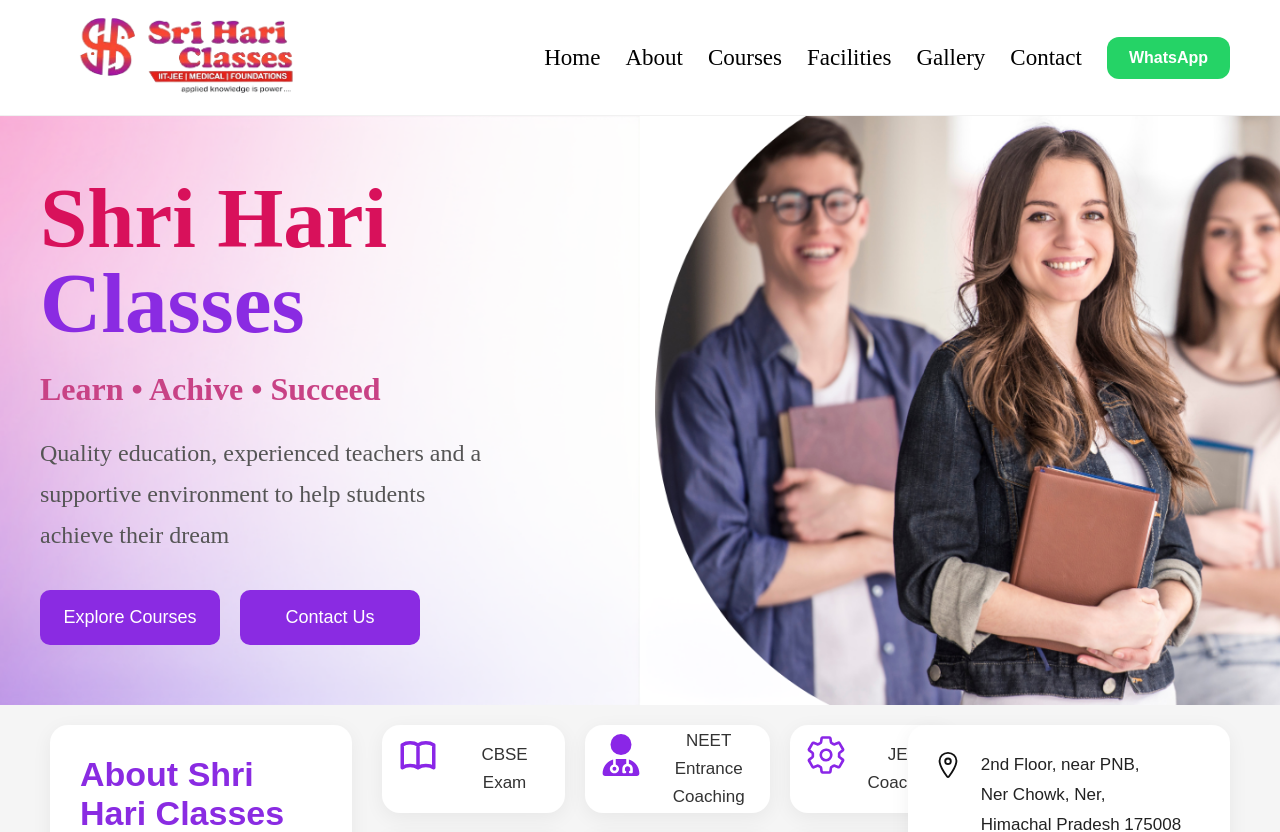
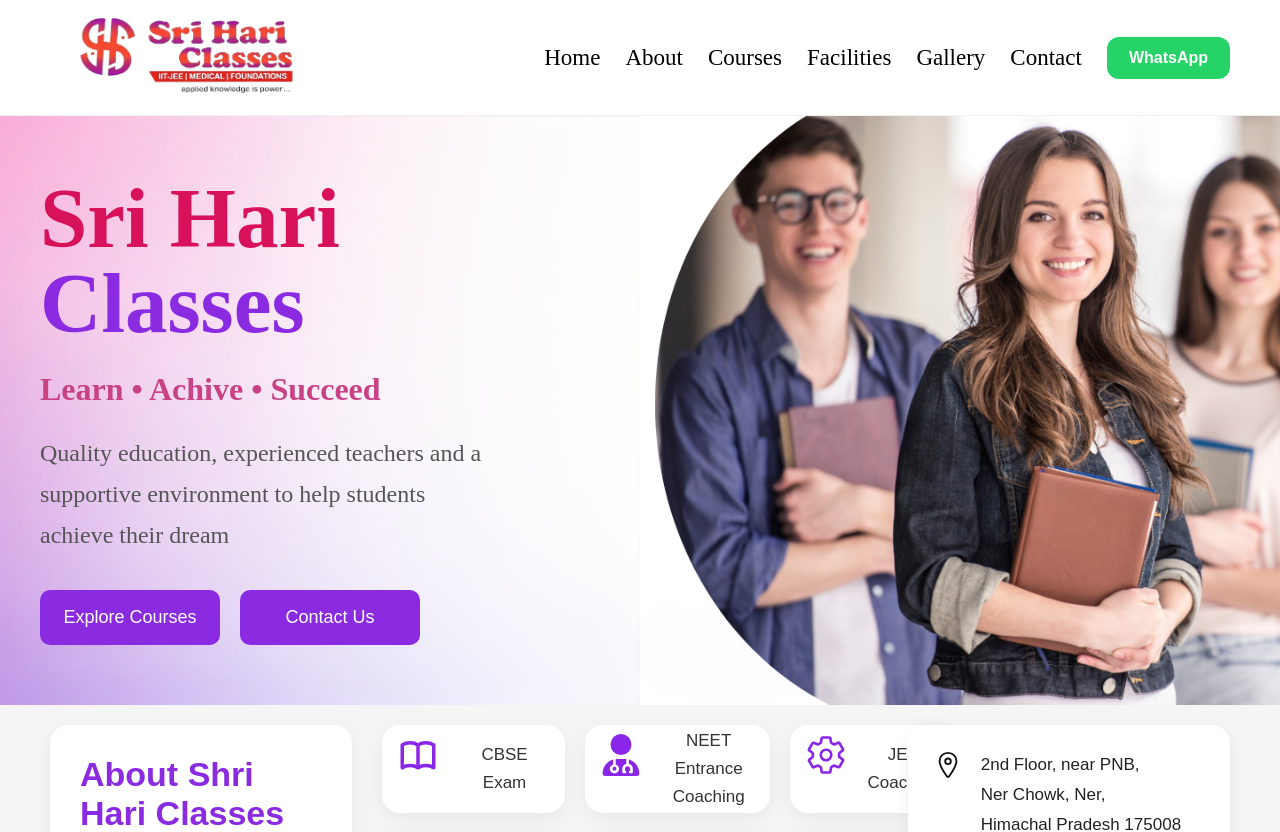
Before and after one commit to anchalkawal522-creator/shri-hari-classes-Nerchowk, a React (Vite) app: page / in a window 1280 px wide. Shown: the top 832 px of the page. Built offline with nearby package versions, Linux system fonts and the light colour scheme.

Commit message:
add google verification meta tag

```diff
--- a/index.html
+++ b/index.html
@@ -4,7 +4,7 @@
     <meta charset="UTF-8" />
     <link rel="icon" type="image/svg+xml" href="/favicon.svg" />
 <meta name="google-site-verification" content="1_4syv_A4z80cZoRNaLE2jcCrS7BjmXmNLRsdcjKv5o" />
-    <title>shri hari classes</title>
+    <title>sri hari classes</title>
   </head>
   <body>
     <div id="root"></div>
--- a/src/components/HERO/hero.jsx
+++ b/src/components/HERO/hero.jsx
@@ -9,7 +9,7 @@ function Hero() {
             <div className="left">
                 <div className="content-hero">
 
-                    <h1>shri hari<br /><span className='name-i'>classes</span></h1>
+                    <h1>sri hari<br /><span className='name-i'>classes</span></h1>
                     <p className="goal">learn <span className='list-h'> • </span> achive<span> • </span> succeed</p>
                     <p className="peh-h">Quality education, experienced teachers and a supportive environment to help students achieve their dream</p>
                      <div className="btn-hero">
```
